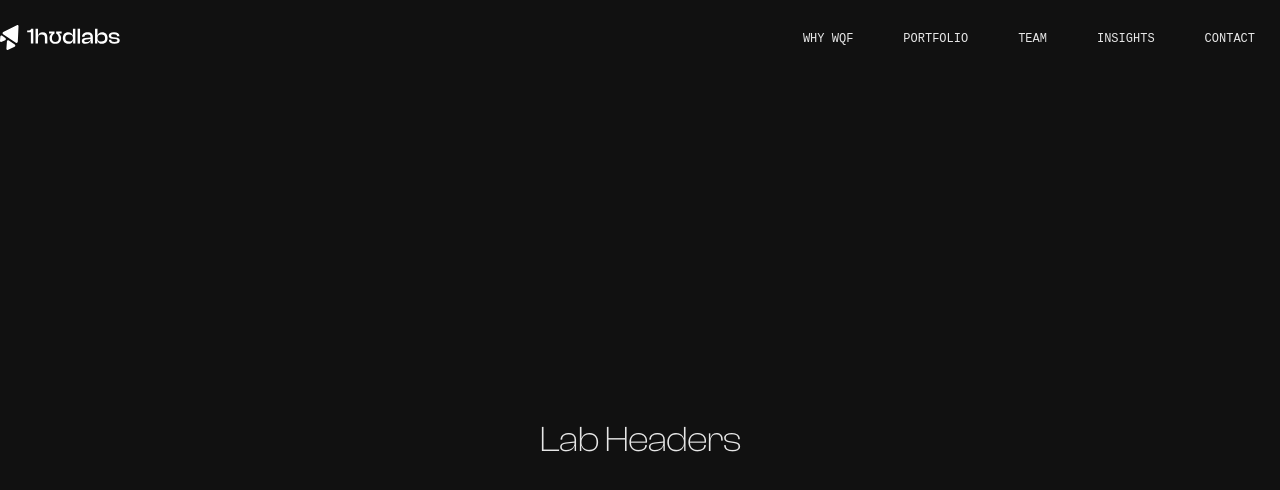
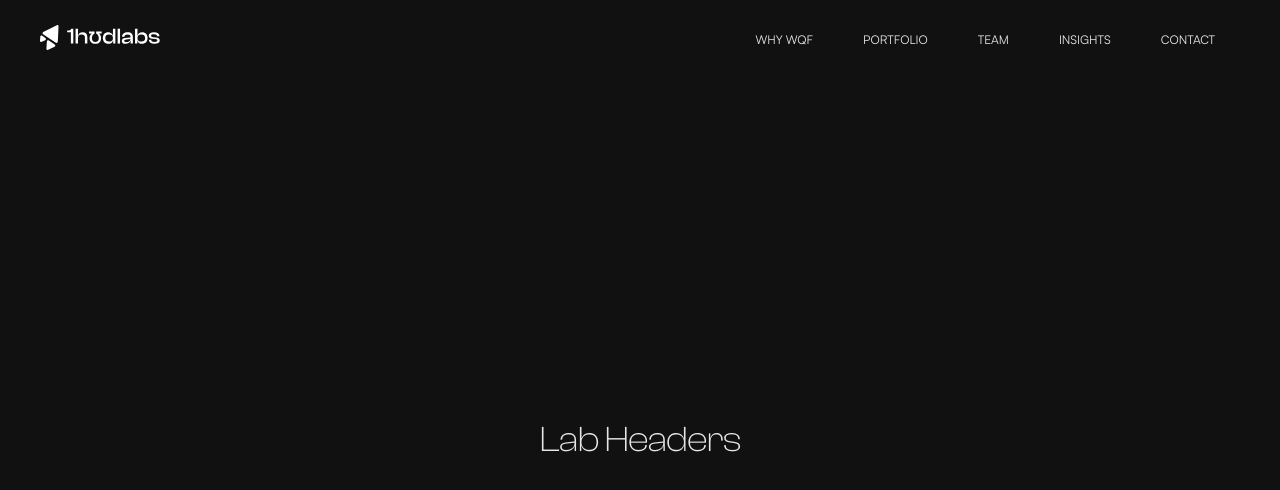
Before and after one commit to scriptkid23/1hoodlab-landingpage, a Next.js app: page /lab-headers in a window 1280 px wide. Shown: the top 490 px of the page. Built offline with nearby package versions, Linux system fonts and the light colour scheme.

Commit message:
refactor(LabHeader): streamline header component by removing unused comments, optimizing class names, and enhancing scroll behavior logic; add new V2 page with demo content for testing

```diff
--- a/app/components/LabHeader.tsx
+++ b/app/components/LabHeader.tsx
@@ -36,7 +36,6 @@ export function LabHeader() {
   const lastScrollY = useRef(0);
   const scrollThreshold = 50;
 
-  // Hover indicator state for desktop nav
   const [hoverWidth, setHoverWidth] = useState(0);
   const [hoverOffset, setHoverOffset] = useState(0);
   const [isHovering, setIsHovering] = useState(false);
@@ -56,11 +55,8 @@ export function LabHeader() {
     setScrolled(pastQuarterViewport);
 
     if (pastFullViewport) {
-      if (scrollingDown) {
-        setHidden(true);
-      } else if (scrollingUp) {
-        setHidden(false);
-      }
+      if (scrollingDown) setHidden(true);
+      else if (scrollingUp) setHidden(false);
     } else {
       setHidden(false);
     }
@@ -75,7 +71,6 @@ export function LabHeader() {
     return () => window.removeEventListener("scroll", handleScroll);
   }, [handleScroll]);
 
-  // Close mobile menu on resize to desktop
   useEffect(() => {
     const handleResize = () => {
       if (mobileMenuOpen && window.innerWidth >= 1024) {
@@ -86,20 +81,15 @@ export function LabHeader() {
     return () => window.removeEventListener("resize", handleResize);
   }, [mobileMenuOpen]);
 
-  // Lock body scroll when mobile menu open
   useEffect(() => {
-    if (mobileMenuOpen) {
-      document.body.style.overflow = "hidden";
-    } else {
-      document.body.style.overflow = "";
-    }
+    document.body.style.overflow = mobileMenuOpen ? "hidden" : "";
     return () => {
       document.body.style.overflow = "";
     };
   }, [mobileMenuOpen]);
 
-  const headerClasses = [
-    "group fixed top-0 isolate z-50 flex w-full items-center transition-transform duration-400 lg:h-[var(--header-height)] lg:overflow-hidden",
+  const headerClassName = [
+    "group fixed top-0 right-0 left-0 isolate z-50 flex w-full items-center transition-transform duration-400 ease-(--easing) lg:h-(--header-height) lg:overflow-hidden",
     scrolled ? "-scrolled" : "",
     mobileMenuOpen ? "-mobile-menu-open" : "",
     hidden ? "-translate-y-full" : "",
@@ -108,59 +98,29 @@ export function LabHeader() {
     .join(" ");
 
   return (
-    <header
-      className={headerClasses}
-      style={{ transitionTimingFunction: "var(--easing)" }}
-    >
-      <div className="flex w-full lg:container lg:mx-auto">
-        <div
-          className={[
-            "relative isolate mx-auto flex h-[var(--header-height)] w-fit grow items-center justify-between gap-[20px] bg-transparent px-[10px] transition-all duration-600",
-            "lg:h-auto lg:px-0",
-            scrolled
-              ? "lg:w-fit lg:grow-0 lg:rounded-[8px] lg:bg-[#1b1b1b] lg:px-[12px] lg:py-[4px]"
-              : "",
-            mobileMenuOpen ? "bg-[#111]" : "",
-            scrolled && !mobileMenuOpen ? "" : "",
-          ]
-            .filter(Boolean)
-            .join(" ")}
-          style={{ transitionTimingFunction: "var(--easing)" }}
-        >
+    <header className={headerClassName}>
+      <div className="flex w-full px-[40px]">
+        <div className="group-[.-scrolled]:bg-[#111] group-[.-mobile-menu-open]:bg-[#111] relative isolate mx-auto flex h-(--header-height) w-fit grow items-center justify-between gap-[20px] bg-transparent px-[10px] transition-all duration-600 ease-(--easing) lg:h-auto lg:px-0 lg:group-[.-scrolled]:w-fit lg:group-[.-scrolled]:grow-0 lg:group-[.-scrolled]:rounded-[8px] lg:group-[.-scrolled]:bg-[#1b1b1b] lg:group-[.-scrolled]:px-[12px] lg:group-[.-scrolled]:py-[4px]">
           {/* Logo */}
           <a
             href="/"
-            className={[
-              "relative isolate h-[30px] shrink-0 overflow-hidden transition-[width] duration-600",
-              scrolled ? "w-[30px]" : "w-[120px]",
-            ].join(" ")}
-            style={{ transitionTimingFunction: "var(--easing)" }}
+            className="relative isolate h-[30px] w-[120px] shrink-0 overflow-hidden transition-[width] duration-600 ease-(--easing) group-[.-scrolled]:w-[30px]"
             aria-label="1hoodlabs"
           >
-            {/* Full logo */}
             <Image
               src="/assets/brands/brand.svg"
               alt="1hoodlabs"
               width={120}
               height={29}
-              className={[
-                "h-auto w-full transition-transform duration-600",
-                scrolled ? "-translate-y-full" : "",
-              ].join(" ")}
-              style={{ transitionTimingFunction: "var(--easing)" }}
+              className="h-auto w-full transition-transform duration-600 ease-(--easing) group-[.-scrolled]:-translate-y-full"
               priority
             />
-            {/* Icon-only logo (shown when scrolled) */}
             <Image
               src="/assets/brands/logo-white.svg"
               alt="1hoodlabs"
               width={20}
               height={20}
-              className={[
-                "absolute top-0 left-0 h-auto w-[20px] transition-transform duration-600",
-                scrolled ? "translate-y-0" : "translate-y-[30px]",
-              ].join(" ")}
-              style={{ transitionTimingFunction: "var(--easing)" }}
+              className="absolute top-0 left-0 h-auto w-[20px] translate-y-[30px] transition-transform duration-600 ease-(--easing) group-[.-scrolled]:translate-y-0"
             />
           </a>
 
@@ -183,9 +143,6 @@ export function LabHeader() {
                   <a
                     href={link.href}
                     className="group/link relative isolate"
-                    style={{
-                      animation: undefined,
-                    }}
                     onMouseEnter={(e) => {
                       e.currentTarget.style.animation =
                         "glitch-hover 0.3s linear";
@@ -195,37 +152,21 @@ export function LabHeader() {
                     }}
                   >
                     <div className="flex h-[40px] items-center px-[20px]">
-                      {/* Glowing dot */}
+                      <div className="size-[10px] -translate-x-[24px] rounded-[3px] bg-[#dadada] opacity-0 blur-[20px] transition-all duration-400 ease-(--easing) group-hover/link:-translate-x-[5px] group-hover/link:opacity-100 group-hover/link:blur-[0px]" />
                       <div
-                        className="size-[10px] -translate-x-[24px] rounded-[3px] bg-[#dadada] opacity-0 blur-[20px] transition-all duration-400 group-hover/link:-translate-x-[5px] group-hover/link:opacity-100 group-hover/link:blur-[0px]"
+                        className="relative isolate flex -translate-x-[5px] overflow-hidden transition-transform duration-400 ease-(--easing) group-hover/link:translate-x-[5px]"
                         style={{
-                          transitionTimingFunction: "var(--easing)",
-                        }}
-                      />
-                      {/* Text with slide-up effect */}
-                      <div
-                        className="relative isolate flex overflow-hidden -translate-x-[5px] transition-transform duration-400 group-hover/link:translate-x-[5px]"
-                        style={{
-                          fontFamily: '"Azeret Mono", monospace',
+                          fontFamily: "var(--font-satoshi), sans-serif",
                           fontSize: "0.75rem",
                           lineHeight: "0.938rem",
                           textTransform: "uppercase",
-                          transitionTimingFunction: "var(--easing)",
                         }}
                       >
-                        <span
-                          className="transition-transform duration-400 group-hover/link:-translate-y-full"
-                          style={{
-                            transitionTimingFunction: "var(--easing)",
-                          }}
-                        >
+                        <span className="transition-transform duration-400 ease-(--easing) group-hover/link:-translate-y-full">
                           {link.label}
                         </span>
                         <span
-                          className="absolute inset-0 translate-y-full transition-transform duration-400 group-hover/link:translate-y-0"
-                          style={{
-                            transitionTimingFunction: "var(--easing)",
-                          }}
+                          className="absolute inset-0 translate-y-full transition-transform duration-400 ease-(--easing) group-hover/link:translate-y-0"
                           aria-hidden
                         >
                           {link.label}
@@ -237,20 +178,18 @@ export function LabHeader() {
               ))}
             </ul>
 
-            {/* Hover indicator with corner accents */}
             <div
-              className="pointer-events-none absolute top-0 left-0 h-full transition-[width,left,opacity] duration-400"
+              className="pointer-events-none absolute top-0 left-0 h-full w-full transition-[width,left,opacity] duration-400 ease-(--easing)"
               style={{
                 width: `${hoverWidth}px`,
                 left: `${hoverOffset}px`,
                 opacity: isHovering ? 0.4 : 0,
-                transitionTimingFunction: "var(--easing)",
               }}
             >
-              <CornerAccentSVG className="transition-opacity duration-400" />
-              <CornerAccentSVG className="transition-opacity duration-400" />
-              <CornerAccentSVG className="transition-opacity duration-400" />
-              <CornerAccentSVG className="transition-opacity duration-400" />
+              <CornerAccentSVG className="transition-opacity duration-400 ease-(--easing)" />
+              <CornerAccentSVG className="transition-opacity duration-400 ease-(--easing)" />
+              <CornerAccentSVG className="transition-opacity duration-400 ease-(--easing)" />
+              <CornerAccentSVG className="transition-opacity duration-400 ease-(--easing)" />
             </div>
           </nav>
 
@@ -262,27 +201,17 @@ export function LabHeader() {
             aria-expanded={mobileMenuOpen}
           >
             <div className="size-[10px] rounded-[3px] bg-[#dadada]" />
-            <CornerAccentSVG
-              className={`opacity-40 transition-transform duration-400 ${mobileMenuOpen ? "rotate-180" : ""}`}
-            />
-            <CornerAccentSVG
-              className={`opacity-40 transition-transform duration-400 ${mobileMenuOpen ? "rotate-180" : ""}`}
-            />
-            <CornerAccentSVG
-              className={`opacity-40 transition-transform duration-400 ${mobileMenuOpen ? "rotate-180" : ""}`}
-            />
-            <CornerAccentSVG
-              className={`opacity-40 transition-transform duration-400 ${mobileMenuOpen ? "rotate-180" : ""}`}
-            />
+            <CornerAccentSVG className="opacity-40 transition-transform duration-400 ease-(--easing) group-[.-mobile-menu-open]:rotate-180" />
+            <CornerAccentSVG className="opacity-40 transition-transform duration-400 ease-(--easing) group-[.-mobile-menu-open]:rotate-180" />
+            <CornerAccentSVG className="opacity-40 transition-transform duration-400 ease-(--easing) group-[.-mobile-menu-open]:rotate-180" />
+            <CornerAccentSVG className="opacity-40 transition-transform duration-400 ease-(--easing) group-[.-mobile-menu-open]:rotate-180" />
           </button>
 
           {/* Mobile menu overlay */}
           {mobileMenuOpen && (
             <div
-              className="absolute top-full left-0 h-[calc(100dvh-var(--header-height))] w-full bg-[#111111]/1 backdrop-blur-[10px] lg:hidden"
-              style={{
-                animation: "fadeIn 400ms ease forwards",
-              }}
+              className="absolute top-full left-0 h-[calc(100dvh-var(--header-height))] w-full bg-[#111]/1 backdrop-blur-[10px] lg:hidden"
+              style={{ animation: "fadeIn 400ms ease forwards" }}
             >
               <ul
                 className="grid grid-cols-2 border-b border-[#e7e7e7]/20 bg-[#111] px-[10px] py-[12px]"
@@ -300,7 +229,7 @@ export function LabHeader() {
                       <div className="flex h-[60px] items-center justify-center text-center">
                         <span
                           style={{
-                            fontFamily: '"Azeret Mono", monospace',
+                            fontFamily: "var(--font-satoshi), sans-serif",
                             fontSize: "0.688rem",
                             lineHeight: "130%",
                             textTransform: "uppercase",
@@ -316,7 +245,6 @@ export function LabHeader() {
                     <CornerAccentSVG className="opacity-40 duration-400" />
                   </li>
                 ))}
-                {/* Contact - full width */}
                 <li className="relative isolate col-span-2 mt-[24px]">
                   <a
                     className="w-full text-center"
@@ -326,7 +254,7 @@ export function LabHeader() {
                     <div className="flex h-[60px] items-center justify-center text-center">
                       <span
                         style={{
-                          fontFamily: '"Azeret Mono", monospace',
+                          fontFamily: "var(--font-satoshi), sans-serif",
                           fontSize: "0.688rem",
                           lineHeight: "130%",
                           textTransform: "uppercase",
```
Also changed, not shown: app/v2/page.tsx (added, +27 -0 lines).
